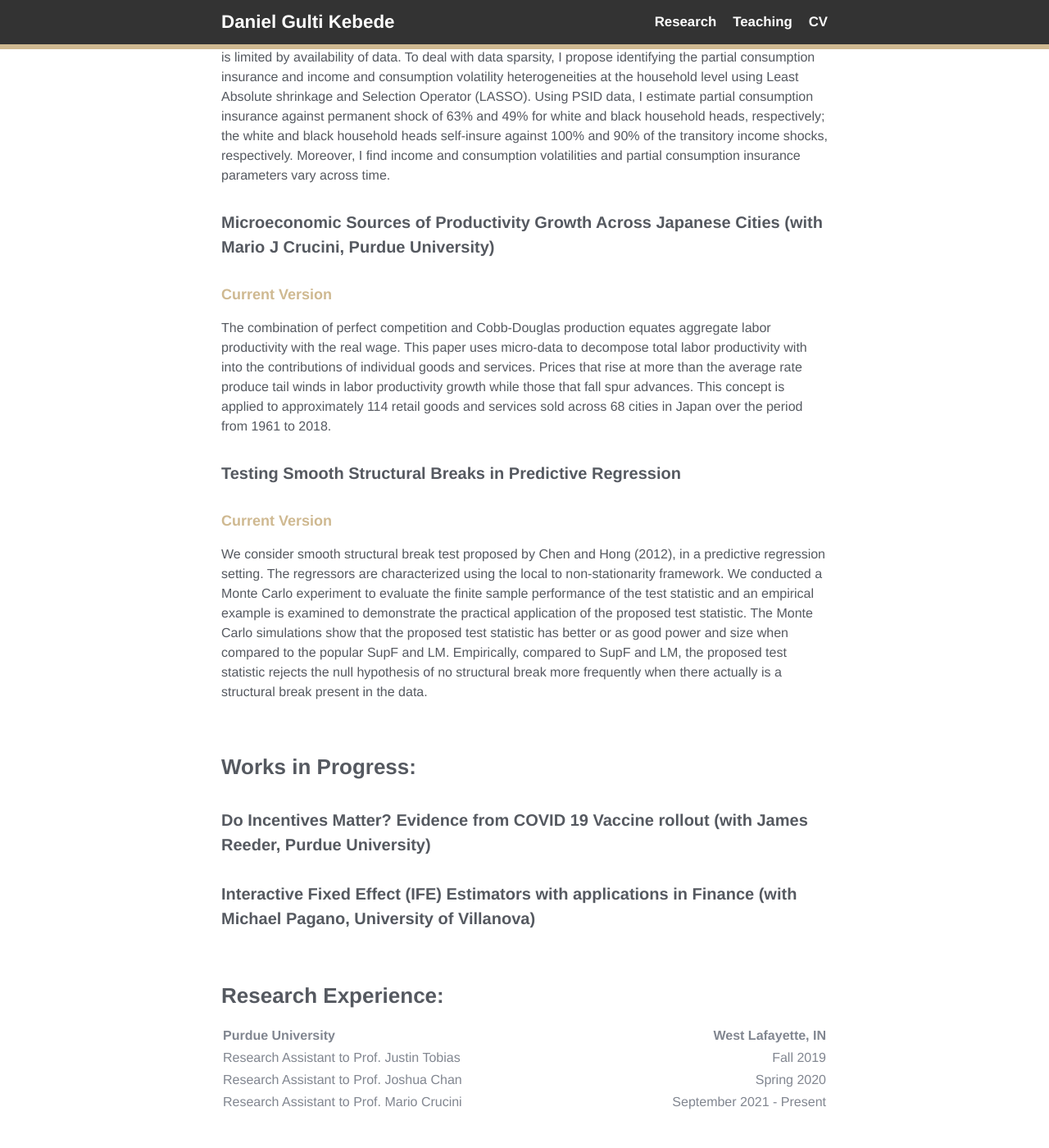
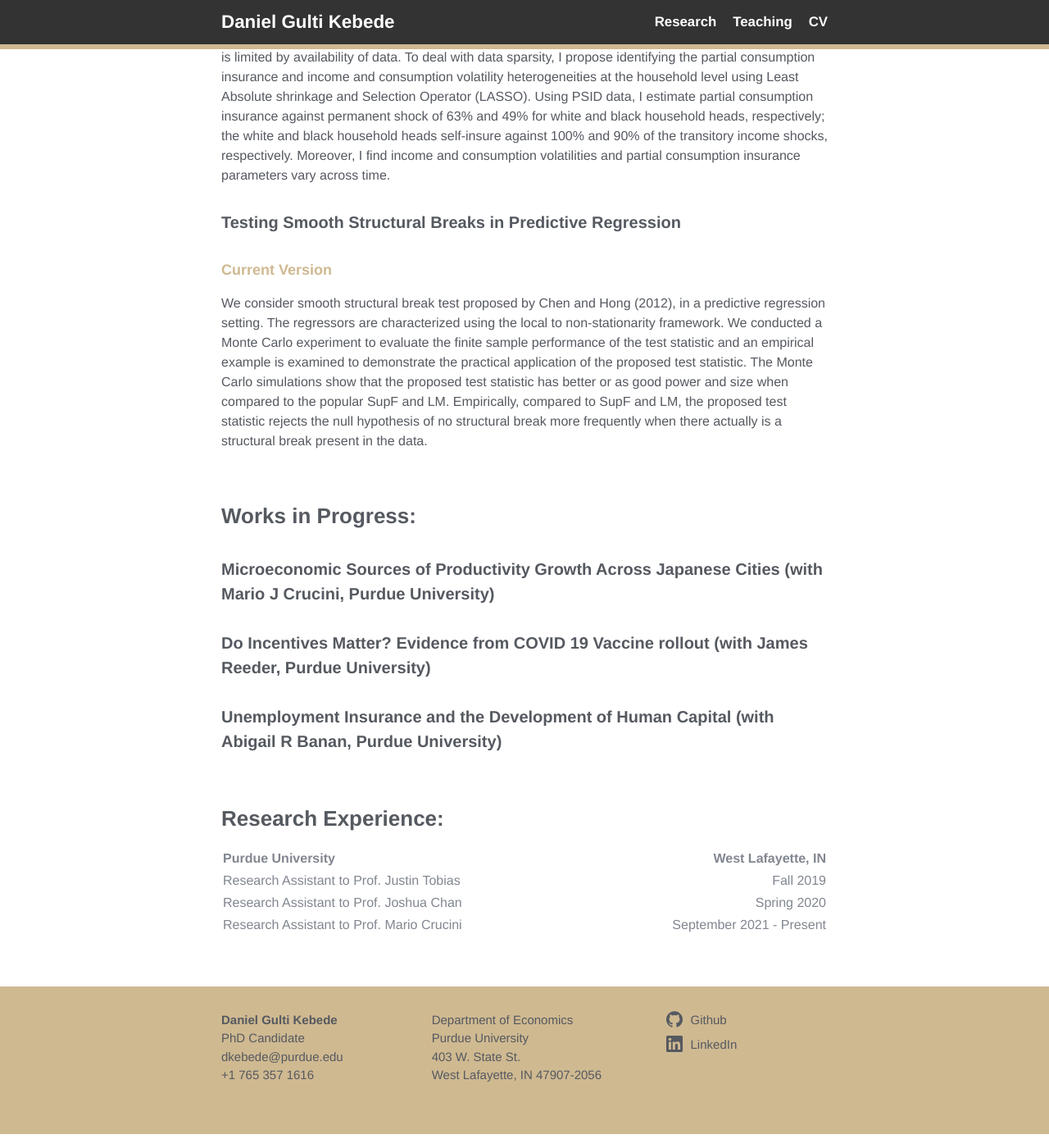
Before and after one commit to dangulti/dangulti.github.io, a Jekyll site: the page built from research.md, in a window 1280 px wide and 1400 px high, scrolled down 350 px. Shown: the whole window at 82% size. Built offline with Jekyll 4.4.1, drawn with Linux system fonts in a browser that asks for light colours.

Commit message:
Change_4

```diff
--- a/research.md
+++ b/research.md
@@ -13,11 +13,6 @@ permalink: /research/
 
 The study of income and consumption linkage and analysis of permanent and transitory income shocks is limited by availability of data. To deal with data sparsity, I propose identifying the partial consumption insurance and income and consumption volatility heterogeneities at the household level using Least Absolute shrinkage and Selection Operator (LASSO). Using PSID data, I estimate partial consumption insurance against permanent shock of 63% and 49% for white and black household heads, respectively; the white and black household heads self-insure against 100% and 90% of the transitory income shocks, respectively. Moreover, I find income and consumption volatilities and partial consumption insurance parameters vary across time.
 
-#### Microeconomic Sources of Productivity Growth Across Japanese Cities (with Mario J Crucini, Purdue University)
-##### [Current Version](../assets/docs/Mario_Daniel_jmp.pdf)
-
-The combination of perfect competition and Cobb-Douglas production equates aggregate labor productivity with the real wage. This paper uses micro-data to decompose total labor productivity with into the contributions of individual goods and services. Prices that rise at more than the average rate produce tail winds in labor productivity growth while those that fall spur advances. This concept is applied to approximately 114 retail goods and services sold across 68 cities in Japan over the period from 1961 to 2018.
-
 #### Testing Smooth Structural Breaks in Predictive Regression
 ##### [Current Version](../assets/docs/SmoothBreaks.pdf)
 
@@ -25,9 +20,11 @@ We consider smooth structural break test proposed by Chen and Hong (2012), in a
 
 ### Works in Progress:
 
+#### Microeconomic Sources of Productivity Growth Across Japanese Cities (with Mario J Crucini, Purdue University)
+
 #### Do Incentives Matter? Evidence from COVID 19 Vaccine rollout (with James Reeder, Purdue University)
 
-#### Interactive Fixed Effect (IFE) Estimators with applications in Finance (with Michael Pagano, University of Villanova)
+#### Unemployment Insurance and the Development of Human Capital (with Abigail R Banan, Purdue University)
 
 ### Research Experience:
 
```
